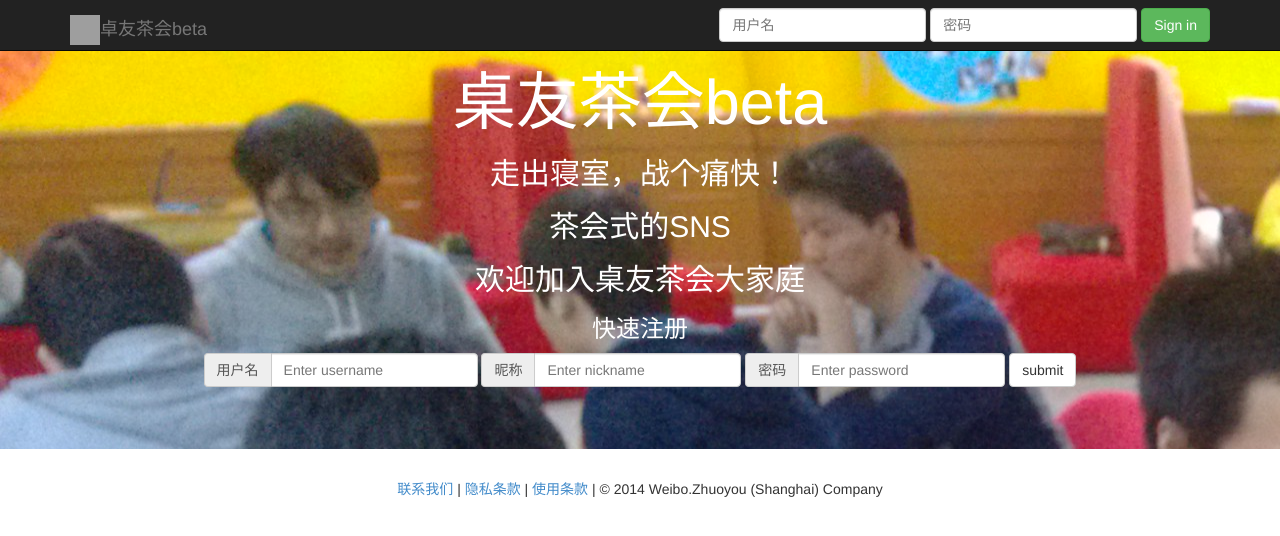
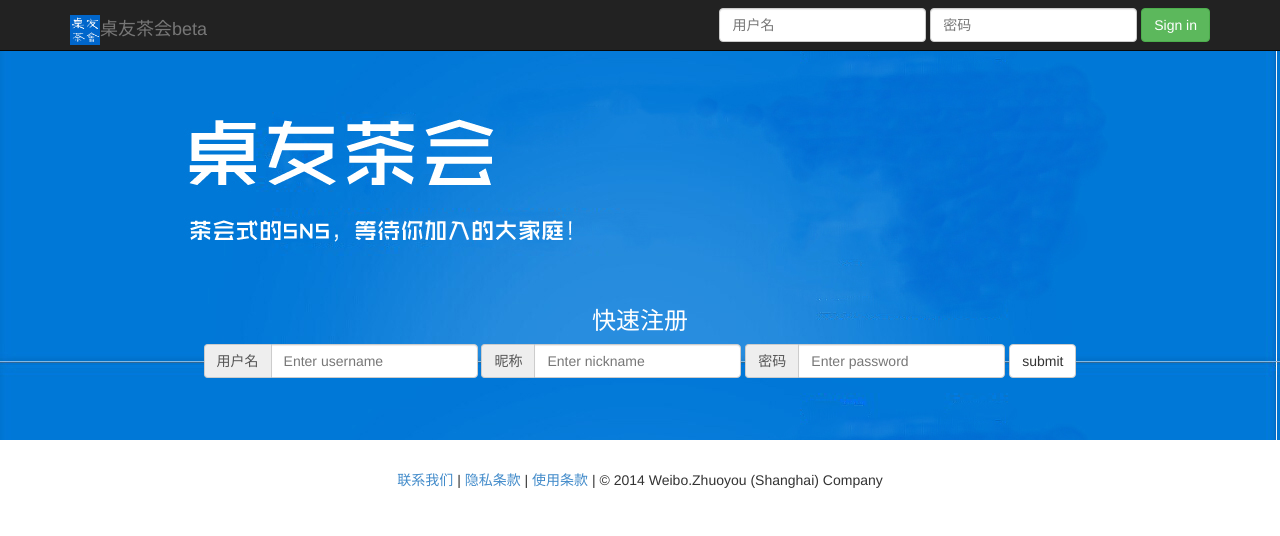
Before and after one commit to Wiki616/Weibo.Zhuoyou, a Flask app: page / in a window 1280 px wide. Shown: the top 536 px of the page. Run offline with Flask 2, Linux system fonts and the light colour scheme; some libraries are stand-ins or nearby versions; grey boxes are pictures that could not be loaded.

Commit message:
demo version of the index.html

```diff
--- a/app/templates/index.html
+++ b/app/templates/index.html
@@ -53,7 +53,7 @@
 			<span class="icon-bar"></span>
 			<span class="icon-bar"></span>
 			</button>
-			<a class="navbar-brand" href="/"><img src="/pic/icon.jpg" height="30" width="30"></img>卓友茶会beta</a>
+			<a class="navbar-brand" href="/"><img src="/static/pic/icon.jpg" height="30" width="30"></img>桌友茶会beta</a>
 			</div>
 			<div class="navbar-collapse collapse">
 				<form class="navbar-form navbar-right" role="form">
@@ -69,16 +69,28 @@
 		</div>
 	</div>
 
-	<div class="jumbotron" style="background-image : url(/static/pic/IMG_20140419_103051.jpg)">
+	<div class="jumbotron" style="background-image : url(/static/pic/background.jpg)">
 		<div class="container">
-			<span class="p-center"><h1><font color="white">桌友茶会beta</font></h1></span>
+			<!--<span class="p-center"><h1><font color="white">桌友茶会beta</font></h1></span>
 			<span class="p-center"><b><h2><font color="white">走出寝室，战个痛快！</font></h2></b>
 			</span>
 			<span class="p-center"><b><h2><font color="white">茶会式的SNS</font></h2></b></span>
 
 			<span class="p-center"><b><h2><font color="white">欢迎加入桌友茶会大家庭		</font></h2></b>
 			</span>
-
+			-->
+			<br>
+			<br>
+			<br>
+			<br>
+			<br>
+			<br>
+			<br>
+			<br>
+			<br>
+			<br>
+			<br>
+			<br>
 			<span class="p-center"><b><h3><font color="white">快速注册</font></h2></b>
 			</span>
 
```
Also changed, not shown: app/static/pic/background.jpg (added), app/static/pic/icon.jpg (added).
